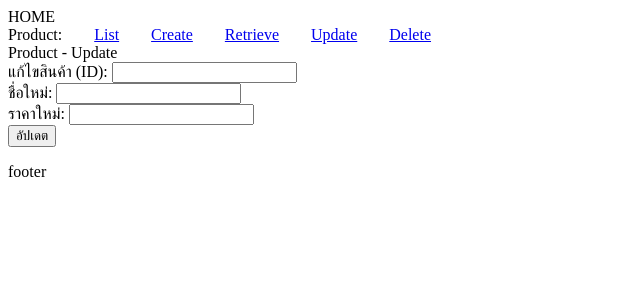
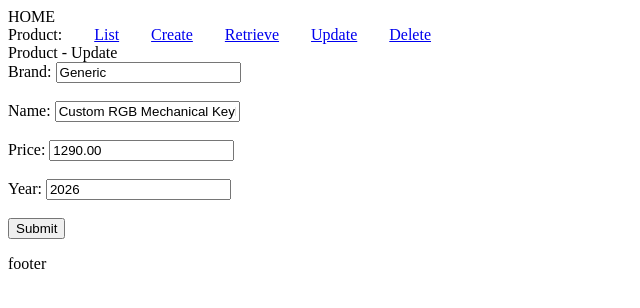
Before and after one commit to ZOLARDEX14/mysite2026, a Django app: template chopee/templates/chopee/product/update.html in a window 1280 px wide. Shown: the top 308 px of the page, without its empty margins (0-640 px from the left). Run offline with Django 5.2, Linux system fonts and the light colour scheme; the template is opened without the code that fills it: values that come from a table or form of the project are taken from there, others are empty; data comes from the database, SQL or seed files in the repository.

Commit message:
Implement complete wk05lab CRUD database model, views, and templates

```diff
--- a/chopee/models.py
+++ b/chopee/models.py
@@ -1,24 +1,10 @@
 from django.db import models
 
-class Category(models.Model):
-    name = models.CharField(max_length=100)
-    icon = models.CharField(max_length=100, default='bi-grid')
+class Product(models.Model):
+    brand = models.CharField(max_length=100)
+    name = models.CharField(max_length=200)
+    price = models.DecimalField(max_digits=10, decimal_places=2)
+    year = models.IntegerField()
 
     def __str__(self):
         return self.name
-
-class Product(models.Model):
-    name = models.CharField(max_length=255)
-    description = models.TextField(blank=True, null=True)
-    price = models.DecimalField(max_digits=10, decimal_places=2)
-    original_price = models.DecimalField(max_digits=10, decimal_places=2, blank=True, null=True)
-    image = models.CharField(max_length=255, default='placeholder.jpg')
-    rating = models.FloatField(default=5.0)
-    sold_count = models.IntegerField(default=0)
-    location = models.CharField(max_length=100, default='กรุงเทพมหานคร')
-    category = models.ForeignKey(Category, on_delete=models.CASCADE, related_name='products')
-    stock = models.IntegerField(default=10)
-    year = models.IntegerField(default=2026, blank=True, null=True)
-
-    def __str__(self):
-        return self.name
--- a/chopee/templates/chopee/home.html
+++ b/chopee/templates/chopee/home.html
@@ -2,6 +2,6 @@ HOME<br>
 Product:&nbsp;&nbsp;&nbsp;&nbsp;&nbsp;&nbsp;&nbsp;&nbsp;<a href="/">List</a>&nbsp;&nbsp;&nbsp;&nbsp;&nbsp;&nbsp;&nbsp;&nbsp;<a href="/product/create">Create</a>&nbsp;&nbsp;&nbsp;&nbsp;&nbsp;&nbsp;&nbsp;&nbsp;<a href="/product/retrieve">Retrieve</a>&nbsp;&nbsp;&nbsp;&nbsp;&nbsp;&nbsp;&nbsp;&nbsp;<a href="/product/update">Update</a>&nbsp;&nbsp;&nbsp;&nbsp;&nbsp;&nbsp;&nbsp;&nbsp;<a href="/product/delete">Delete</a><br>
 Product - List<br>
 {% for prod in products %}
-{{ prod.category.name }}&nbsp;&nbsp;{{ prod.name }}&nbsp;&nbsp;{{ prod.price }}<br>
+{{ prod.brand }}&nbsp;&nbsp;{{ prod.name }}&nbsp;&nbsp;{{ prod.price }}&nbsp;&nbsp;{{ prod.year }}<br>
 {% endfor %}
 footer
--- a/chopee/templates/chopee/product/update.html
+++ b/chopee/templates/chopee/product/update.html
@@ -1,10 +1,20 @@
 HOME<br>
 Product:&nbsp;&nbsp;&nbsp;&nbsp;&nbsp;&nbsp;&nbsp;&nbsp;<a href="/">List</a>&nbsp;&nbsp;&nbsp;&nbsp;&nbsp;&nbsp;&nbsp;&nbsp;<a href="/product/create">Create</a>&nbsp;&nbsp;&nbsp;&nbsp;&nbsp;&nbsp;&nbsp;&nbsp;<a href="/product/retrieve">Retrieve</a>&nbsp;&nbsp;&nbsp;&nbsp;&nbsp;&nbsp;&nbsp;&nbsp;<a href="/product/update">Update</a>&nbsp;&nbsp;&nbsp;&nbsp;&nbsp;&nbsp;&nbsp;&nbsp;<a href="/product/delete">Delete</a><br>
 Product - Update<br>
-<form>
-    แก้ไขสินค้า (ID): <input type="number" name="id"><br>
-    ชื่อใหม่: <input type="text" name="name"><br>
-    ราคาใหม่: <input type="number" name="price"><br>
-    <input type="submit" value="อัปเดต">
+{% if product %}
+<form method="POST">
+    {% csrf_token %}
+    <input type="hidden" name="id" value="{{ product.id }}">
+    Brand: <input type="text" name="brand" value="{{ product.brand }}"><br><br>
+    Name: <input type="text" name="name" value="{{ product.name }}"><br><br>
+    Price: <input type="number" name="price" value="{{ product.price }}"><br><br>
+    Year: <input type="number" name="year" value="{{ product.year }}"><br><br>
+    <input type="submit" value="Submit">
 </form>
+{% else %}
+<form method="GET">
+    แก้ไขสินค้า (ID): <input type="number" name="id">
+    <input type="submit" value="ดึงข้อมูลมาแก้ไข">
+</form>
+{% endif %}
 footer
--- a/chopee/urls.py
+++ b/chopee/urls.py
@@ -1,10 +1,14 @@
 from django.urls import path
-from .views import *
+from . import views
 
 urlpatterns = [
-    path('', home),
-    path('product/create', product_create),
-    path('product/retrieve', product_retrieve),
-    path('product/update', product_update),
-    path('product/delete', product_delete),
+    path('', views.home, name='home'),
+    path('product/create', views.product_create, name='create'),
+    path('product/retrieve', views.product_retrieve, name='retrieve'),
+
+    path('product/update', views.product_update, name='update'),
+    path('product/update/<int:pk>/', views.product_update, name='update_with_pk'),
+
+    path('product/delete', views.product_delete, name='delete'),
+    path('product/delete/<int:pk>/', views.product_delete, name='delete_with_pk'),
 ]
```
Also changed, not shown: chopee/templates/chopee/product/retrieve.html (+10 -2 lines), chopee/views.py (+37 -14 lines), chopee/migrations/0004_remove_product_category_remove_product_description_and_more.py (added), db.sqlite3, raw_slide.html (added).
